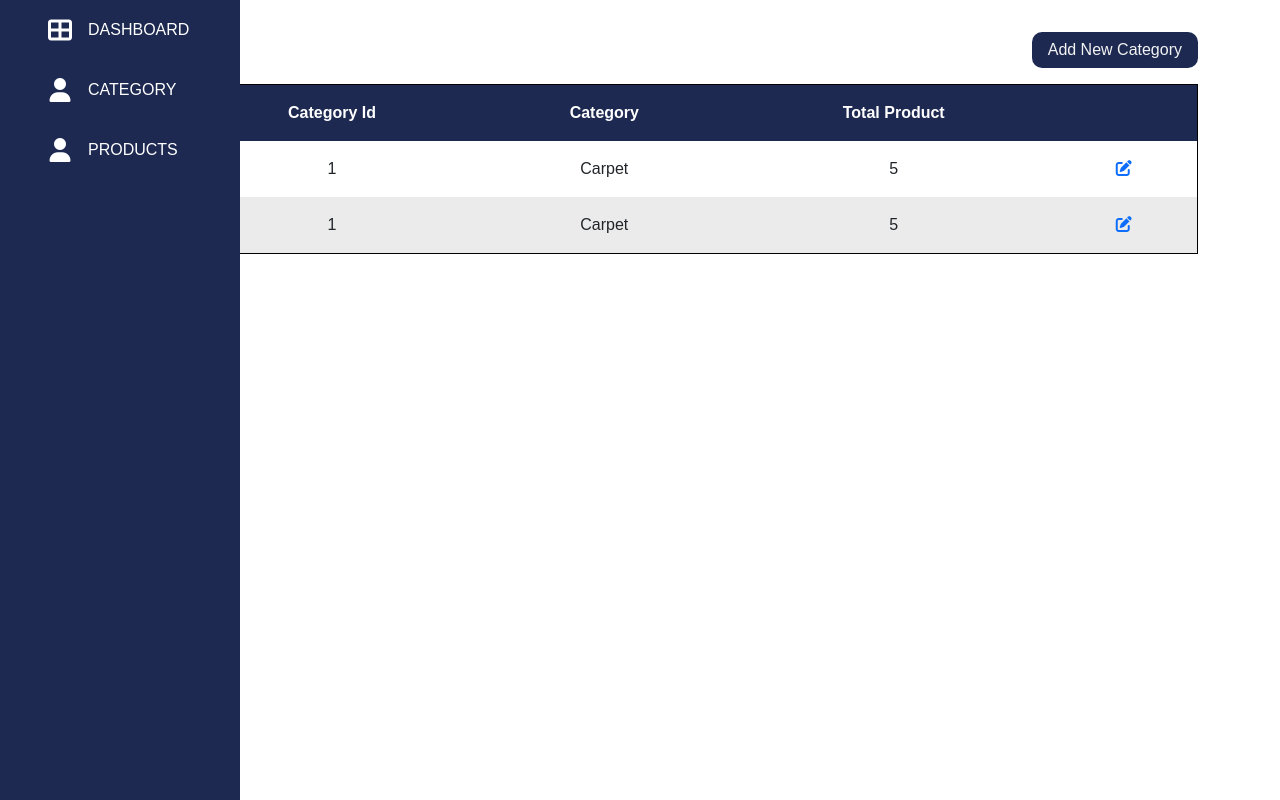
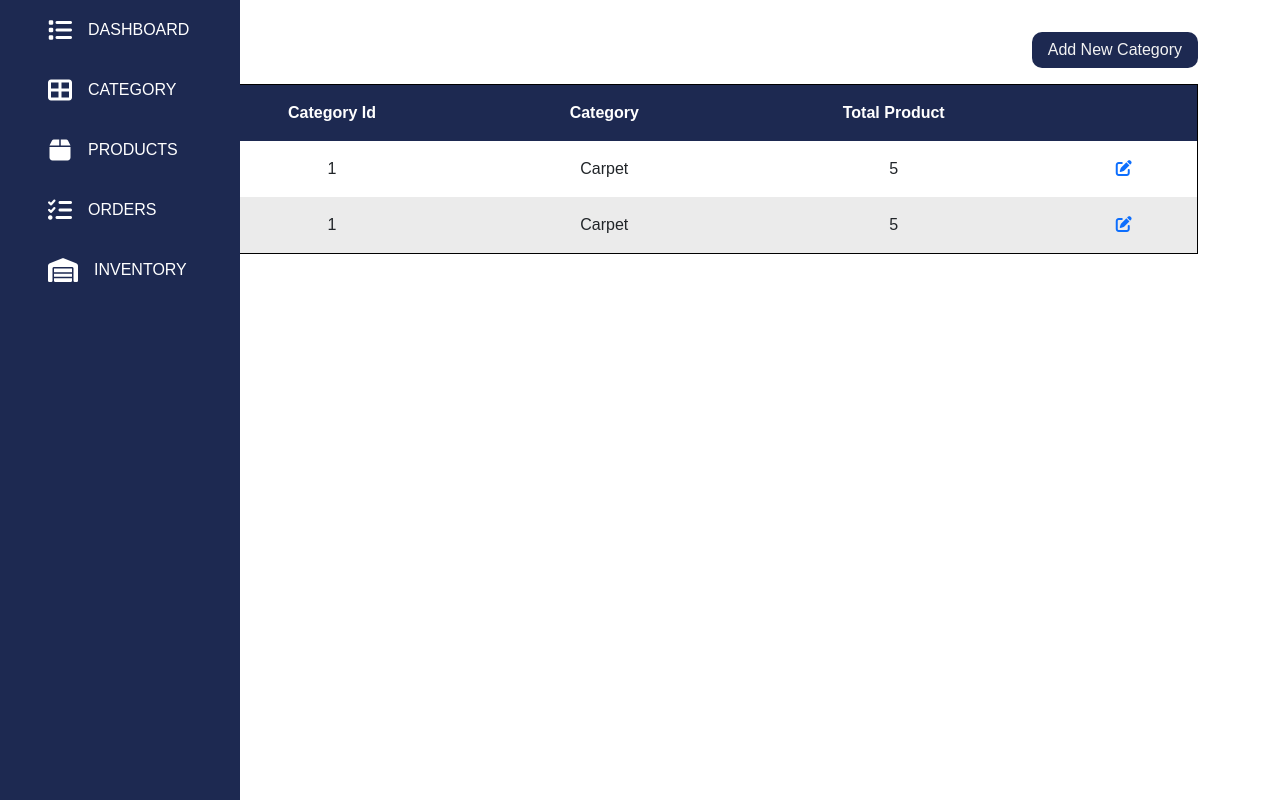
Before and after one commit to luz-zu/Order-Forecasting-System, a Django app: page /category in a window 1280 px wide. Shown: the part 58-858 px from the top of the page. Run offline with Django 4.2, Linux system fonts and the light colour scheme; parts of the project's set-up code (start-up, migrations or seed data) failed here and were passed over; some libraries are stand-ins or nearby versions.

Commit message:
Added content in side bar

```diff
--- a/templates/components/sidebar.html
+++ b/templates/components/sidebar.html
@@ -2,22 +2,37 @@
   <ul>
     <li class="">
         <a href="{% url 'dashboard'%}">
-          <span class="icon"><i class="fa-solid fa-table-cells-large"></i></span>
+          <span class="icon"><i class="fa-solid fa-list"></i></span>
           <span class="text">Dashboard</span>
         </a>
       </li>
 
     <li class="">
       <a href="{% url 'category'%}">
-        <span class="icon"><i class="fa-solid fa-user"></i></span>
+        <span class="icon"><i class="fa-solid fa-table-cells-large"></i></span>
         <span class="text">Category</span>
       </a>
     </li>
 
     <li>
       <a href="{% url 'products' %}">
-        <span class="icon"><i class="fa-solid fa-user"></i></span>
+        <span class="icon"><i class="fa-solid fa-box"></i></span>
         <span class="text">Products</span>
+      </a>
+    </li>
+
+    <li>
+      <a href="">
+        <span class="icon"><i class="fa-solid fa-list-check"></i></span>
+        <span class="text">Orders</span>
+
+      </a>
+    </li>
+
+    <li>
+      <a href="">
+        <span class="icon"><i class="fa-solid fa-warehouse"></i></span>
+        <span class="text">Inventory</span>
       </a>
     </li>
 
```
